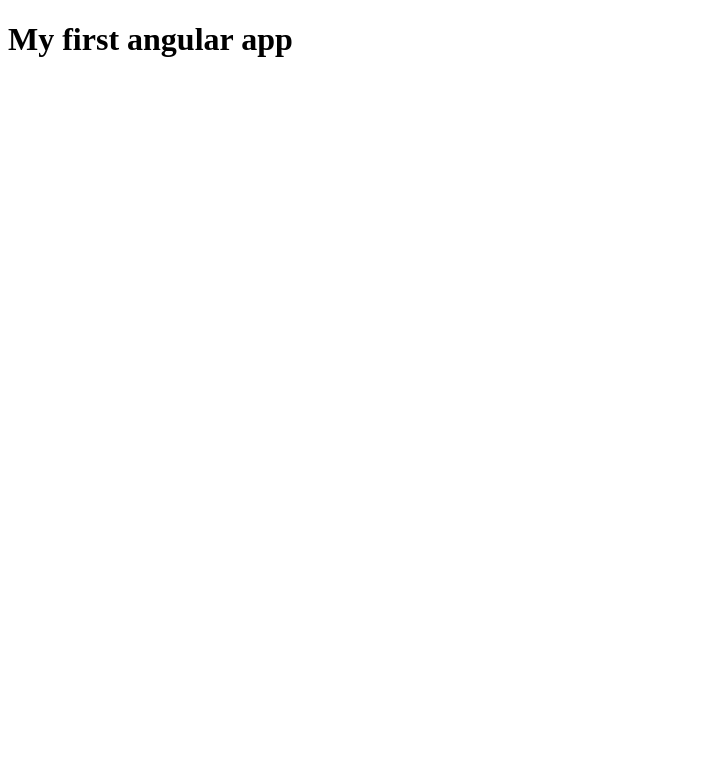
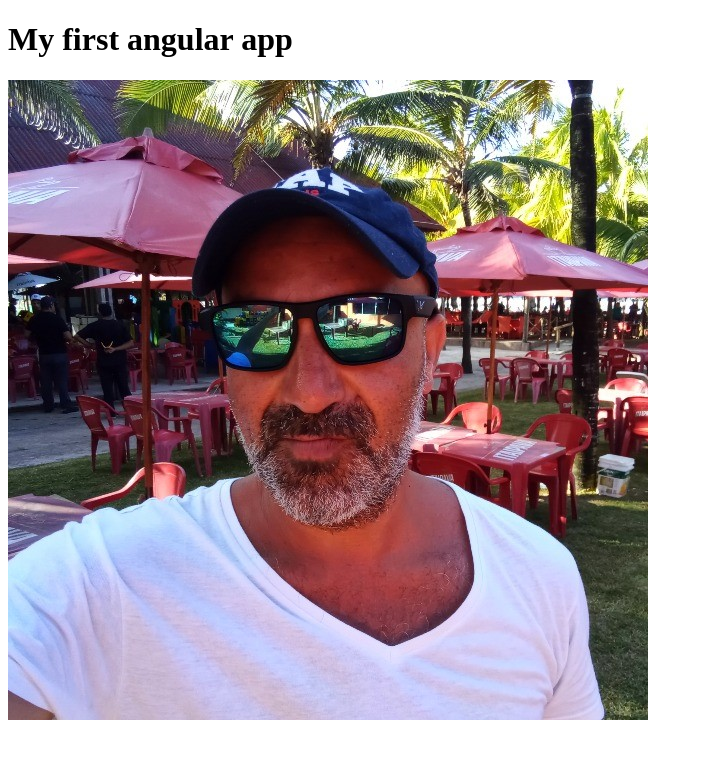
Before and after one commit to tedybak/demo-deploy, an Angular app: page / in a window 1280 px wide. Shown: the top 758 px of the page, without its empty margins (0-703 px from the left). Built offline with nearby package versions, Linux system fonts and the light colour scheme.

Commit message:
in progress

```diff
--- a/src/app/app.component.html
+++ b/src/app/app.component.html
@@ -1,2 +1,3 @@
 <h1>My first angular app</h1>
+<img src="/assets/img/mifoto.jpg">
 <router-outlet></router-outlet>
```
Also changed, not shown: src/assets/img/mifoto.jpg (added), 1 other file (tests, documents, lock files or other folders).
